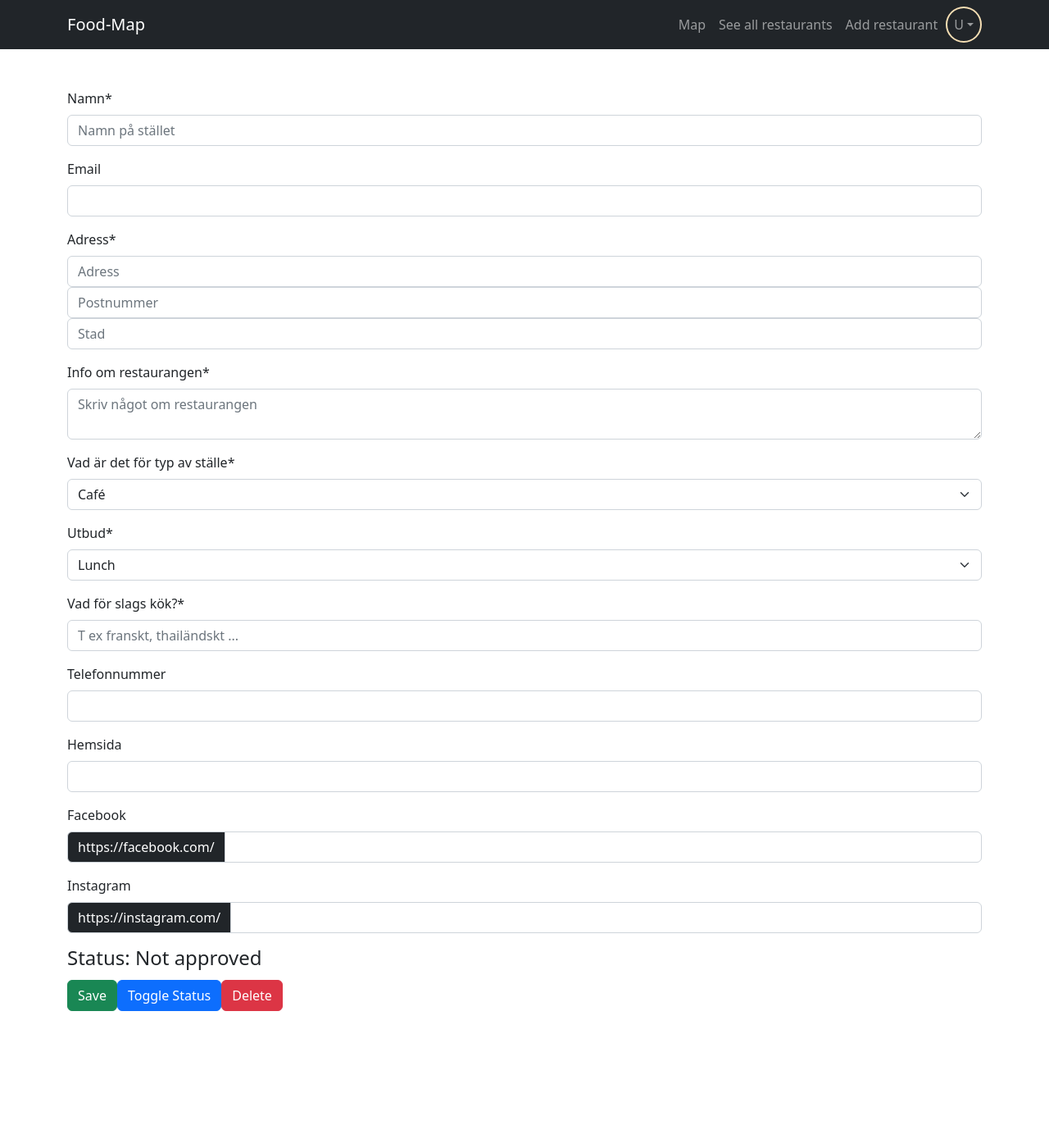
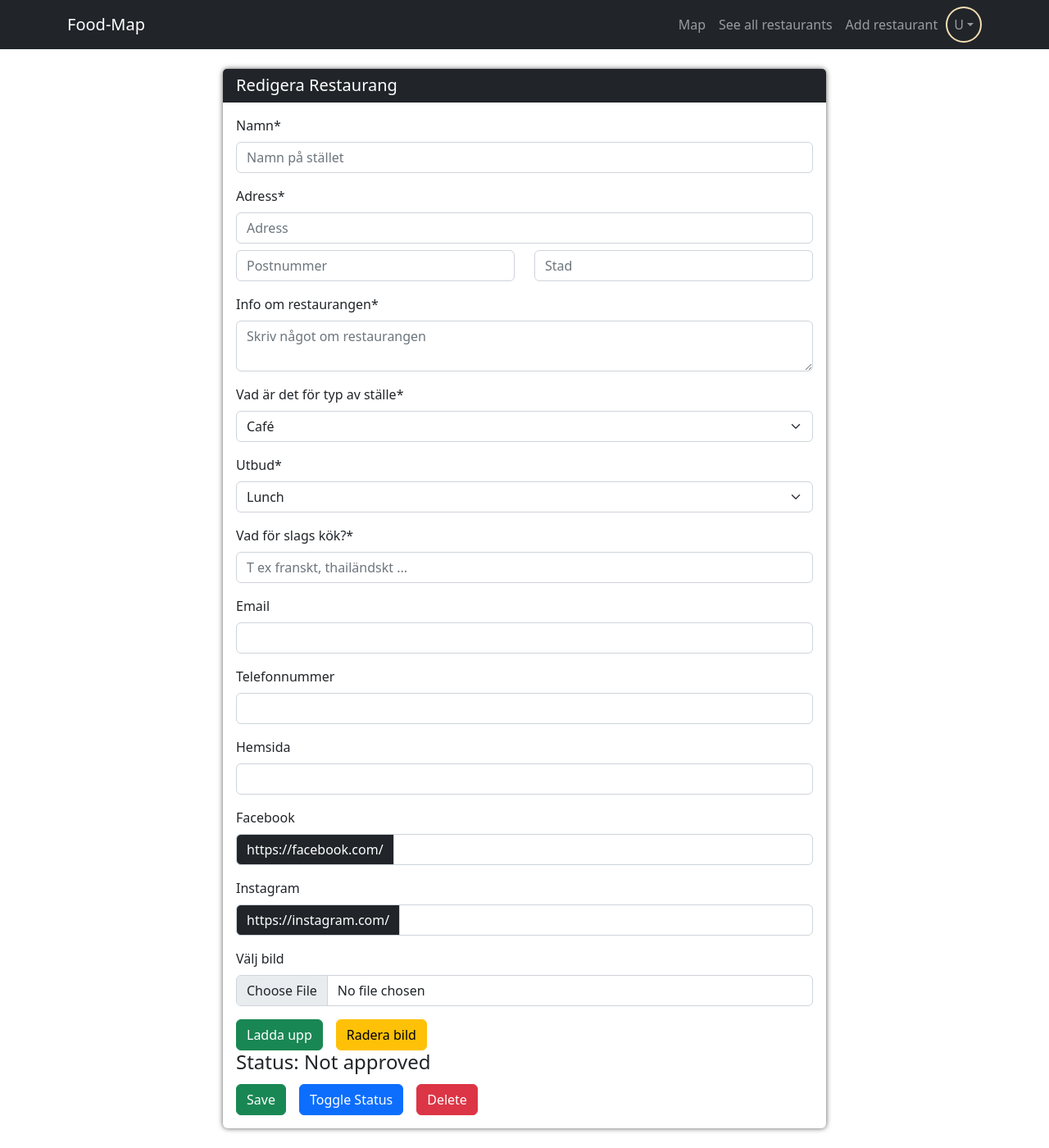
Before and after one commit to 50773sa/Food-Map, a React (Vite) app: page /restaurants/1 in a window 1280 px wide. Shown: the whole page at 82% size. Before the commit the page ends 1281 px from the top, so only its background shows below. Built offline with nearby package versions, Linux system fonts and the light colour scheme; no server answers; the database is empty; sample sign-in values are in the browser's storage.

Commit message:
Can now edit mage

```diff
--- a/src/components/EditRestaurantForm.jsx
+++ b/src/components/EditRestaurantForm.jsx
@@ -1,14 +1,20 @@
+import { useState } from 'react'
 import { useParams, useNavigate } from 'react-router-dom'
-import { Form, Button } from 'react-bootstrap'
+import { Form, Button, Card, Row, Col } from 'react-bootstrap'
 import { useForm } from 'react-hook-form'
 import { doc, updateDoc, deleteDoc } from 'firebase/firestore'
 import { db } from '../firebase'
 import GoogleMapsAPI from '../services/GoogleMapsAPI'
 import InputGroup from 'react-bootstrap/InputGroup'
+import useUploadPhoto from '../hooks/useUploadPhoto'
 
 const EditRestaurantForm = ({ restaurant }) => {
     const { id } = useParams()
+    const [error, setError] = useState(null)
+    const [loading, setLoading] = useState(false)
     const { register, handleSubmit, formState: {errors}} = useForm()
+    const [photo, setPhoto] = useState(null)
+	const uploadPhoto = useUploadPhoto()
     const navigate = useNavigate()
 
     const deleteRestaurant = async () => {
@@ -21,6 +27,26 @@ const EditRestaurantForm = ({ restaurant }) => {
 		await updateDoc(ref, {
 			approved: !restaurant.approved,
 		})
+	}
+
+    const handleSelectedPhoto = (e) => {
+		setError(null)
+
+		if (e.target.files[0].size > 2 * 1024 * 1024) {
+			setError('Bilden får inte vara större än 2 MB')
+			return
+
+		} else {
+			setPhoto(e.target.files[0])
+		}
+	}
+
+	const submit = async () => {
+		await uploadPhoto.upload(photo)
+	}
+
+    const handleResetPhoto = () => {
+		setPhoto(null)
 	}
 
     const onUpdateRestaurant = async (data) => {
@@ -64,14 +90,21 @@ const EditRestaurantForm = ({ restaurant }) => {
                     latitude: lat,
                     longitude: lng,
                 },
+                url: uploadPhoto.URL,
             })
             console.log(restaurant)
             navigate('/admin')
     }
 
     return (
-        <Form onSubmit={handleSubmit(onUpdateRestaurant)} noValidate className='my-5'>
+        <Row className="my-4">
+            <Col md={8} className="m-auto">
+                <Card className='form-card'>
+                    <Card.Header className="form-header" as="h5">Redigera Restaurang
+                    </ Card.Header>
+					<Card.Body>
 
+                        <Form onSubmit={handleSubmit(onUpdateRestaurant)} noValidate>
                             <Form.Group className="mb-3">
                                 <Form.Label>Namn*</Form.Label>
                                 <Form.Control
@@ -81,31 +114,40 @@ const EditRestaurantForm = ({ restaurant }) => {
                                     {errors.name && <div className="invalid">{errors.name.message}</div>}
                             </Form.Group>
 
-            <Form.Group id="email" className="mb-3">
-                <Form.Label>Email</Form.Label>
-                <Form.Control {...register("email")} defaultValue={restaurant.social?.email} type="email" />
-            </Form.Group>
+                            {/* <div>
+                                <img src={restaurant.url} alt="" />
+                            </div> */}
 
                             <Form.Group className="mb-3">
+                                <Row>
+                                    <Col>
                                         <Form.Label>Adress*</Form.Label>
                                         <Form.Control
                                             {...register("street")}
                                             defaultValue={restaurant.address?.street}
-                    type="text" placeholder="Adress" />
+                                            type="text" placeholder="Adress"
+                                        />
                                         {errors.street && <div className="invalid">{errors.street.message}</div>}
-
+                                    </Col>
+                                </Row>
+                                <Row className="mt-2">
+                                    <Col>
                                         <Form.Control
                                             {...register("postcode")}
                                             defaultValue={restaurant.address?.postcode}
-                    type="number" placeholder="Postnummer" />
+                                            type="number" placeholder="Postnummer"
+                                        />
                                         {errors.postcode && <div className="invalid">{errors.postcode.message}</div>}
-
+                                    </Col>
+                                    <Col>
                                         <Form.Control
                                             {...register("city")}
                                             defaultValue={restaurant.address?.city}
-                    type="text" placeholder="Stad" />
+                                            type="text" placeholder="Stad"
+                                        />
                                         {errors.city && <div className="invalid">{errors.city.message}</div>}
-
+                                    </Col>
+                                </Row>
                             </Form.Group>
 
                             <Form.Group className="mb-3">
@@ -151,6 +193,11 @@ const EditRestaurantForm = ({ restaurant }) => {
                                 {errors.cuisine && <div className="invalid">{errors.cuisine.message}</div>}
                             </Form.Group>
 
+                            <Form.Group id="email" className="mb-3">
+                                <Form.Label>Email</Form.Label>
+                                <Form.Control {...register("email")} defaultValue={restaurant.social?.email} type="email" />
+                            </Form.Group>
+
                             <Form.Group id="phone" className="mb-3">
                                 <Form.Label>Telefonnummer</Form.Label>
                                 <Form.Control {...register("phone")} type="number" defaultValue={restaurant.social?.phone} />
@@ -181,12 +228,54 @@ const EditRestaurantForm = ({ restaurant }) => {
                                 </InputGroup>
                             </Form.Group>
 
+                            <Form.Group controlId="formFile" className="mb-3" >
+                                <Form.Label >Välj bild</Form.Label>
+                                <Form.Control type="file" accept='image/jpeg, image/jpg' onChange={handleSelectedPhoto}  />
+
+                                <Form.Text>
+                                    {
+                                        photo
+                                            ? `${photo.name} (${Math.round(photo.size/1024)} kB), ${uploadPhoto.progress} %`
+                                            : ''
+                                    }
+                                </Form.Text>
+                            </Form.Group>
+
+                            {error && <Alert variant='danger'>{error}</Alert>}
+
+                            <div className='d-flex justify-content-between'>
+                                <div>
+                                    <Button
+                                        className="me-3"
+                                        variant="success"
+                                        onClick={submit}
+                                        disabled={uploadPhoto.isUploading}
+                                    > Ladda upp
+                                    </Button>
+
+                                    <Button
+                                        onClick={handleResetPhoto}
+                                        variant="warning"
+                                    > Radera bild
+                                    </Button>
+                                </div>
+                            </div>
+
                             <h4>Status: {restaurant.approved ? 'Approved' : 'Not approved'}</h4>
 
-            <Button variant="success" type="submit">Save</Button>
-            <Button variant="primary" onClick={toggleStatus}>Toggle Status</Button>
+                            <div className='d-flex justify-content-between'>
+                                <div>
+                                    <Button className="me-3" variant="success" type="submit">Save</Button>
+                                    <Button className="me-3" variant="primary" onClick={toggleStatus}>Toggle Status</Button>
                                     <Button variant="danger" onClick={deleteRestaurant}>Delete</Button>
+                                </div>
+                            </div>
+
                         </Form>
+                    </Card.Body>
+				</Card>
+			</Col>
+		</Row>
     )
 }
 
```
Lines whose indentation alone changed are shown as unchanged.
